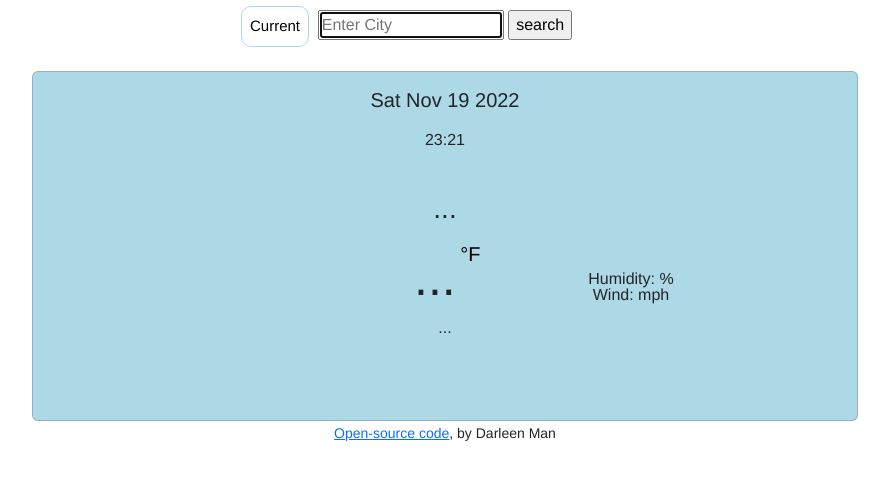
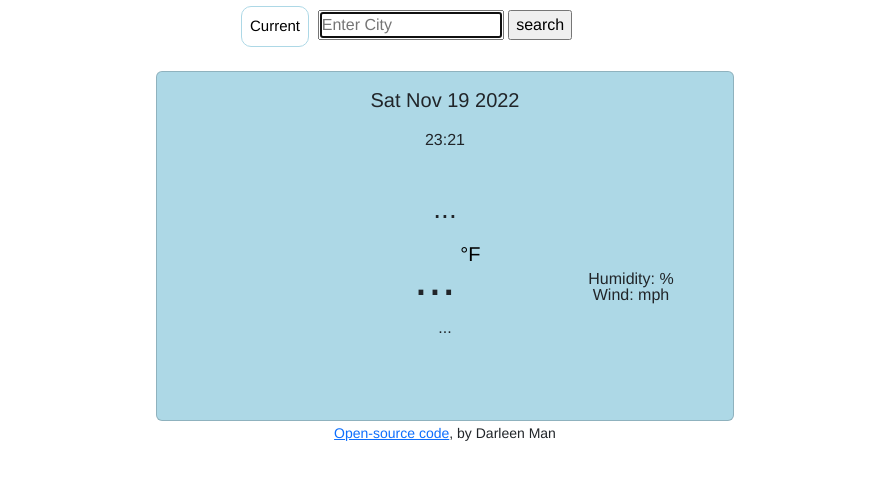
Before and after one commit to darleeenman/weather-app, a plain HTML site: page index.html in a window 1280 px wide. Shown: the whole page, without its empty margins (195-1084 px from the left). Drawn offline with nearby package versions, Linux system fonts and the light colour scheme.

Commit message:
Update style.css
max-width: 70%

```diff
--- a/style.css
+++ b/style.css
@@ -25,7 +25,7 @@ form {
   display: block;
   margin: 0 auto;
   padding: 50px 0px 50;
-  max-width: 100%;
+  max-width: 70%;
   background-color: lightblue;
 }
 
```
